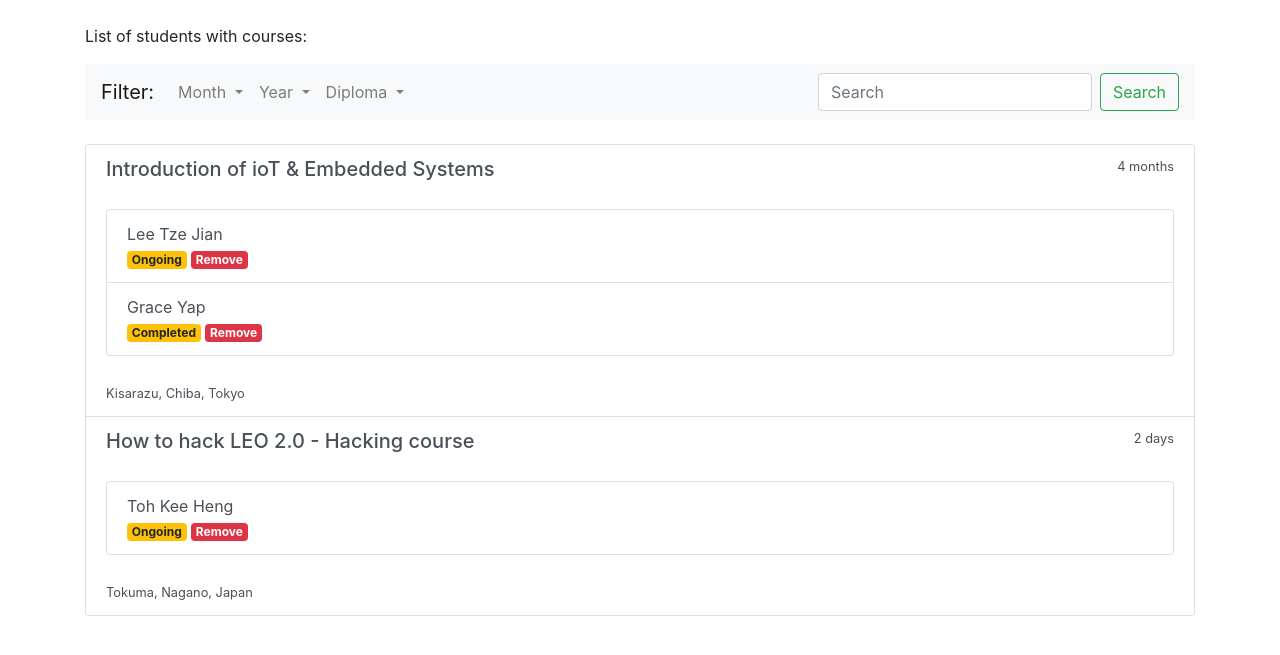
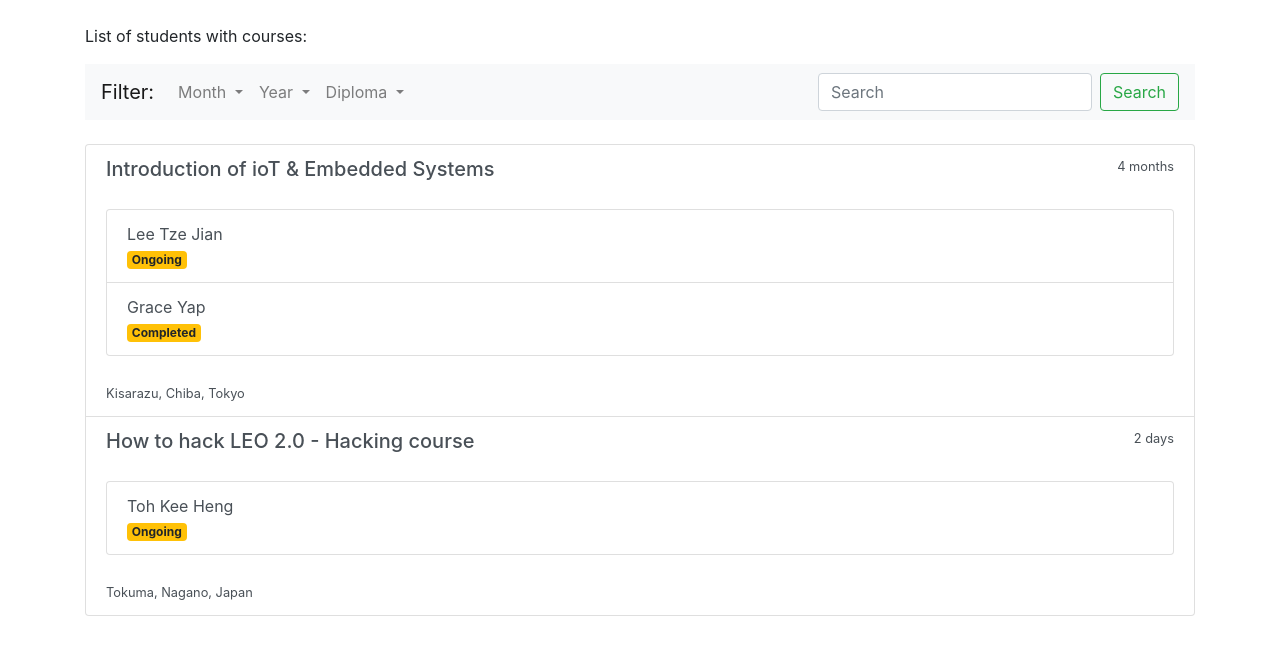
Before and after one commit to 15017206/iprep, a PHP site: page /iprep/graceyap_dashboard_studenthascourse.php in a window 1280 px wide. Shown: the part 56-711 px from the top of the page. Run offline with PHP 8.4, Linux system fonts and the light colour scheme; some libraries are stand-ins or nearby versions.

Commit message:
update2(glenn)

```diff
--- a/graceyap_dashboard_studenthascourse.php
+++ b/graceyap_dashboard_studenthascourse.php
@@ -80,12 +80,10 @@ and open the template in the editor.
                             <li class="list-group-item justify-content-between align-items-center">
                                 Lee Tze Jian
                                 <br/><span class="badge badge-warning">Ongoing</span>
-                                <span class="badge badge-danger">Remove</span>
                             </li>
                             <li class="list-group-item justify-content-between align-items-center">
                                 Grace Yap
                                 <br/><span class="badge badge-warning">Completed</span>
-                                <span class="badge badge-danger">Remove</span>
                             </li>
                         </ul>
                         <br/>
@@ -101,7 +99,6 @@ and open the template in the editor.
                             <li class="list-group-item justify-content-between align-items-center">
                                 Toh Kee Heng
                                 <br/><span class="badge badge-warning">Ongoing</span>
-                                <span class="badge badge-danger">Remove</span>
                             </li>
                         </ul>
                         <br/>
```
Lines whose indentation alone changed are shown as unchanged.
